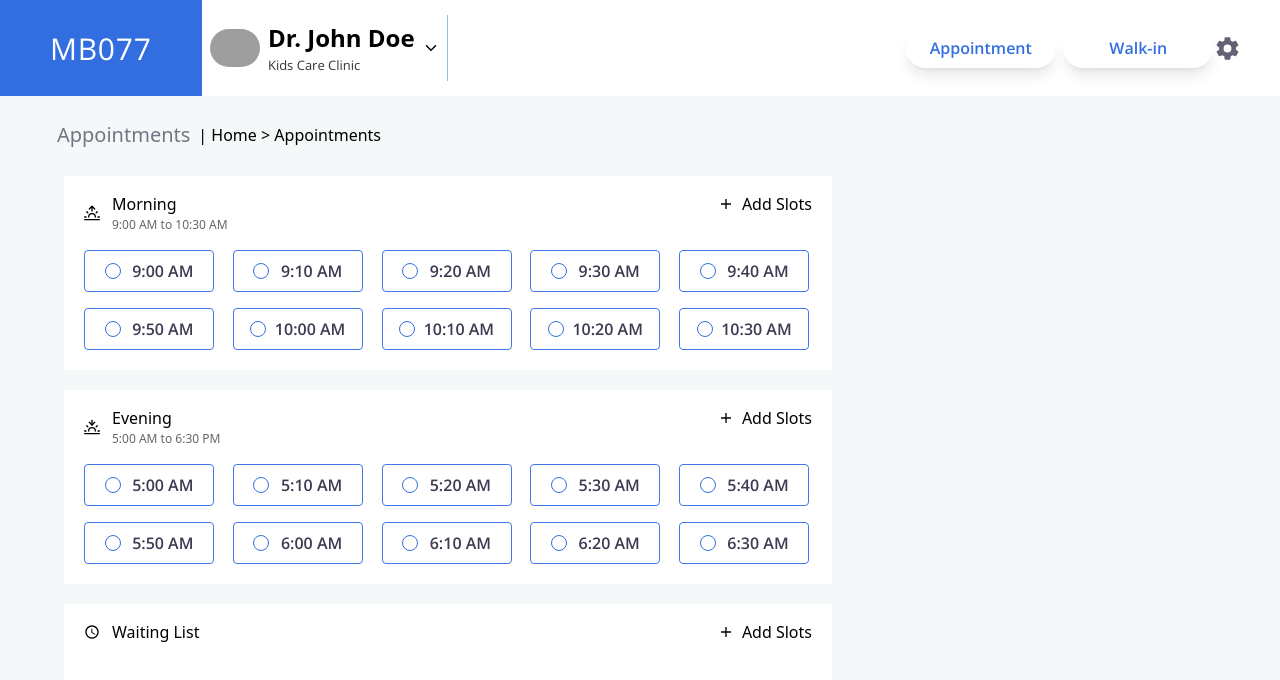
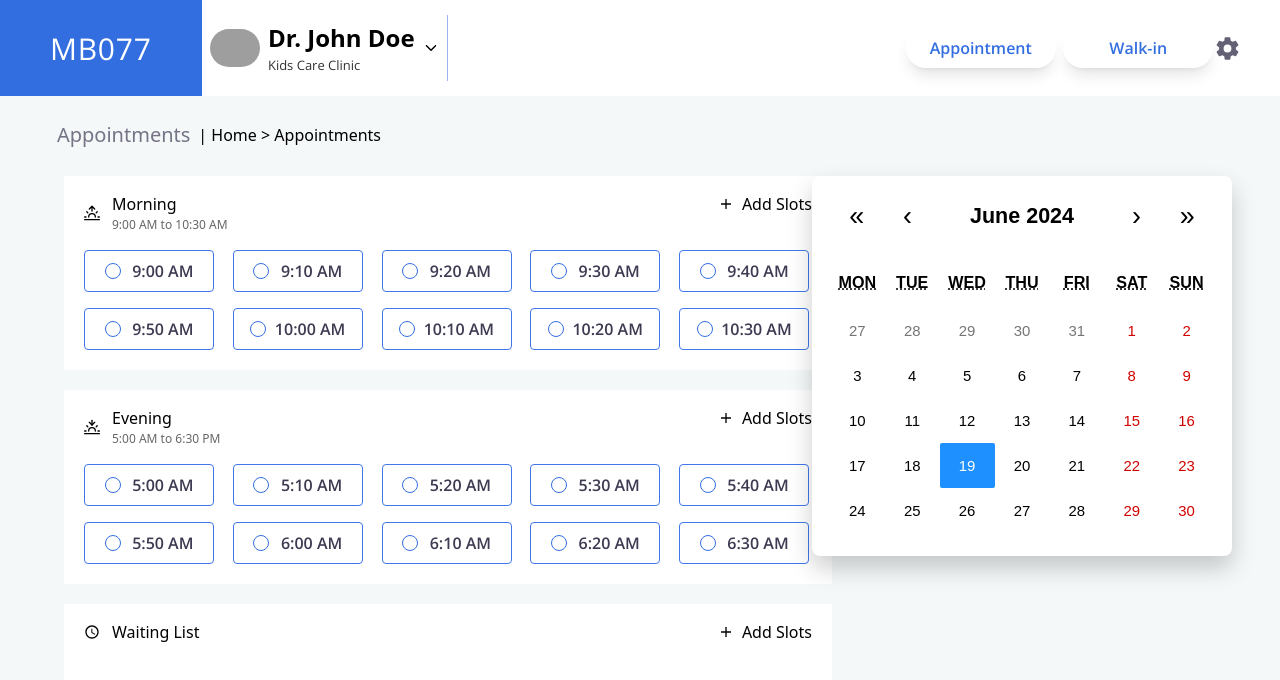
Before and after one commit to MB-077/Appointment-Booking, a React (Vite) app in the folder Frontend/: page / in a window 1280 px wide. Shown: the top 680 px of the page. Built offline with nearby package versions, Linux system fonts and the light colour scheme; grey boxes are pictures that could not be loaded.

Commit message:
it's time to add some effect
Make calendar working and time slots effect

```diff
--- /dev/null
+++ b/Frontend/src/CSS/Calendar.css
@@ -0,0 +1,146 @@
+/* Main wrapper for the calendar */
+.react-calendar {
+  width: 420px;
+  height: 380px;
+  max-width: 100%;
+  background: white;
+  border-radius: 8px;
+  border: none;
+  box-shadow: 0 12px 24px rgba(0, 0, 0, 0.2);
+  font-family: Arial, Helvetica, sans-serif;
+  line-height: 1.125em;
+  padding: 1em;
+  font-size: 1.12rem;
+}
+
+/* Navigation bar (month/year selectors and navigation buttons) */
+.react-calendar__navigation {
+  display: flex;
+  height: 44px;
+  margin-bottom: 1em;
+}
+
+.react-calendar__navigation__label {
+  flex-grow: 1;
+  text-align: center;
+  font-weight: bold;
+  font-size: 1.2em;
+}
+
+.react-calendar__navigation__arrow {
+  flex-grow: 0.5;
+  cursor: pointer;
+  font-size: 1.5em;
+}
+
+/* Month view container */
+.react-calendar__month-view {
+  display: flex;
+  flex-direction: column;
+}
+
+.react-calendar__month-view__weekdays {
+  display: flex;
+  justify-content: space-between;
+  text-align: center;
+  padding: 0.5em 0;
+  font-size: 0.9em;
+}
+
+.react-calendar__month-view__weekdays__weekday {
+  flex-basis: calc(100% / 7);
+  padding: 0.5em 0;
+}
+
+/* Day tiles */
+.react-calendar__month-view__days {
+  display: flex;
+  flex-wrap: wrap;
+}
+
+.react-calendar__tile {
+  max-width: 100%;
+  flex: 1 0 calc(100% / 7);
+  padding: 10px 0;
+  text-align: center;
+  cursor: pointer;
+  transition: background-color 0.2s;
+  line-height: 25px;
+}
+
+.react-calendar__tile:hover {
+  background-color: #1e90ff;
+  border-radius: 2px;
+}
+
+.react-calendar__tile--now {
+  background: #ffff76;
+  border-radius: 2px;
+}
+
+.react-calendar__tile--active {
+  background: #1e90ff;
+  color: white;
+  border-radius: 2px;
+}
+
+.react-calendar__tile--range {
+  background: #1e90ff;
+  border-radius: 2px;
+}
+
+/* Year, Decade, and Century views */
+.react-calendar__year-view,
+.react-calendar__decade-view,
+.react-calendar__century-view {
+  display: flex;
+  flex-wrap: wrap;
+}
+
+.react-calendar__year-view__months,
+.react-calendar__decade-view__years,
+.react-calendar__century-view__decades {
+  display: flex;
+  flex-wrap: wrap;
+}
+
+.react-calendar__year-view__months__month,
+.react-calendar__decade-view__years__year,
+.react-calendar__century-view__decades__decade {
+  flex: 1 0 calc(100% / 3);
+  max-width: calc(100% / 3);
+  padding: 1em 0;
+  text-align: center;
+  cursor: pointer;
+  transition: background-color 0.2s;
+}
+
+.react-calendar__year-view__months__month:hover,
+.react-calendar__decade-view__years__year:hover,
+.react-calendar__century-view__decades__decade:hover {
+  background-color: #f0f0f0;
+  border-radius: 8px;
+}
+
+/* Disable tile */
+.react-calendar__tile--disabled {
+  background-color: #f9f9f9;
+  color: #d3d3d3;
+  cursor: not-allowed;
+}
+
+/* Custom styling for tile with events or special dates */
+.react-calendar__tile--hasActive {
+  position: relative;
+}
+
+.react-calendar__tile--hasActive::after {
+  content: "";
+  position: absolute;
+  bottom: 6px;
+  right: 6px;
+  width: 6px;
+  height: 6px;
+  background: red;
+  border-radius: 50%;
+}
--- a/Frontend/src/Components/Calendar.jsx
+++ b/Frontend/src/Components/Calendar.jsx
@@ -1,7 +1,20 @@
-import { Calendar } from "react-calendar";
+import React, { useState } from "react";
+import Calendar from "react-calendar";
+import "react-calendar/dist/Calendar.css";
+import "./../CSS/Calendar.css";
 
-const CalendarFunc = () => {
-  return <div>{/* <Calendar className="w-1/3 bg-red-300" /> */}</div>;
+const CalendarComponent = () => {
+  const [date, setDate] = useState(new Date());
+
+  const onChange = (date) => {
+    setDate(date);
+  };
+
+  return (
+    <div>
+      <Calendar onChange={onChange} value={date} />
+    </div>
+  );
 };
 
-export default Calendar;
+export default CalendarComponent;
--- a/Frontend/src/Components/Section.jsx
+++ b/Frontend/src/Components/Section.jsx
@@ -41,11 +41,9 @@ const Section = () => {
         </div>
       </div>
 
-      <div>
-        {/* calendar for the section */}
-
+      <div className="flex">
         {/* space for the section  */}
-        <div className="relative top-10 mx-16  grid gap-5">
+        <div className="relative top-10 mx-16  grid gap-5 w-full">
           <TimeSlot
             Time="Morning"
             duration="9:00 AM to 10:30 AM"
@@ -67,6 +65,10 @@ const Section = () => {
             slotTime={slotTime3}
           ></TimeSlot>
         </div>
+        <div className=" absolute top-20 right-12">
+          {/* calendar for the section */}
+          <CalendarFunc />
+        </div>
       </div>
     </div>
   );
```
